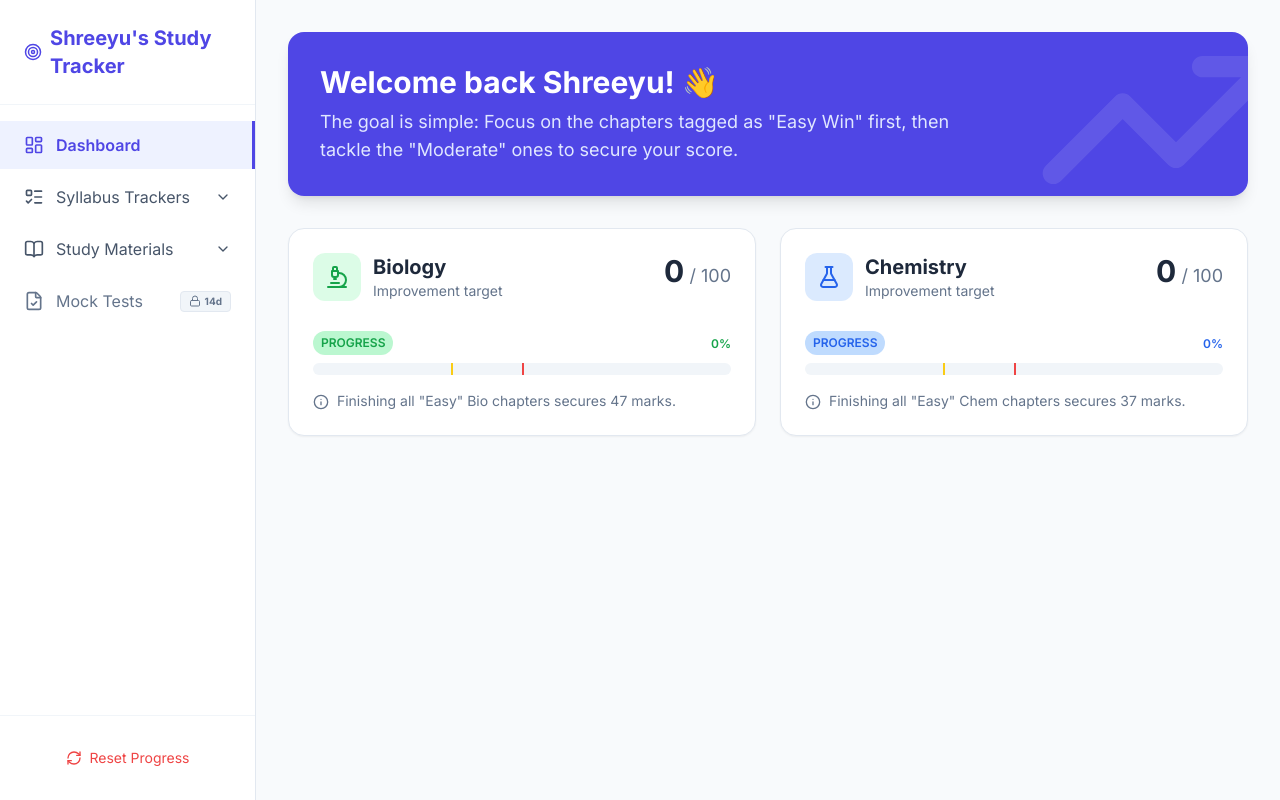
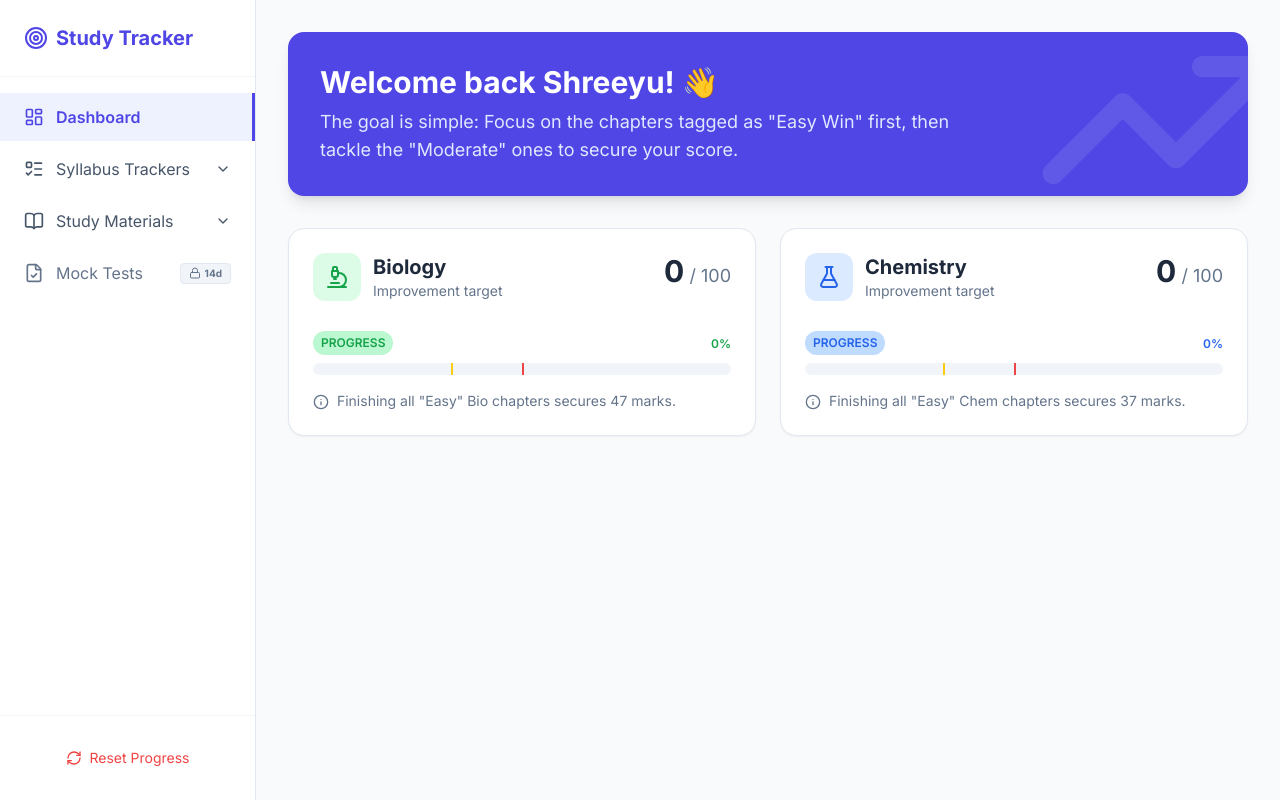
Before and after one commit to saphirescape-hue/ExamProgressTracker, a plain HTML site: page index.html in a window 1280 px wide. Drawn offline with nearby package versions, Linux system fonts and the light colour scheme.

Commit message:
Update index.html

```diff
--- a/index.html
+++ b/index.html
@@ -70,7 +70,7 @@
     <div class="p-6 border-b border-slate-100 flex justify-between items-center">
         <div>
             <h1 class="text-xl font-bold text-primary flex items-center gap-2">
-                <i data-lucide="target" class="w-6 h-6"></i> Shreeyu's Study Tracker
+                <i data-lucide="target" class="w-6 h-6"></i> Study Tracker
             </h1>
         </div>
         <button class="lg:hidden text-slate-500" onclick="toggleSidebar()">
@@ -151,7 +151,7 @@
         <button onclick="toggleSidebar()" class="text-slate-600 p-1 hover:bg-slate-100 rounded-md">
             <i data-lucide="menu" class="w-6 h-6"></i>
         </button>
-        <h1 class="font-bold text-slate-800 text-lg">You've Got This!</h1>
+        <h1 class="font-bold text-slate-800 text-lg">Shreeyu's Study Tracker</h1>
     </header>
 
     <!-- Dynamic Content Container -->
```
